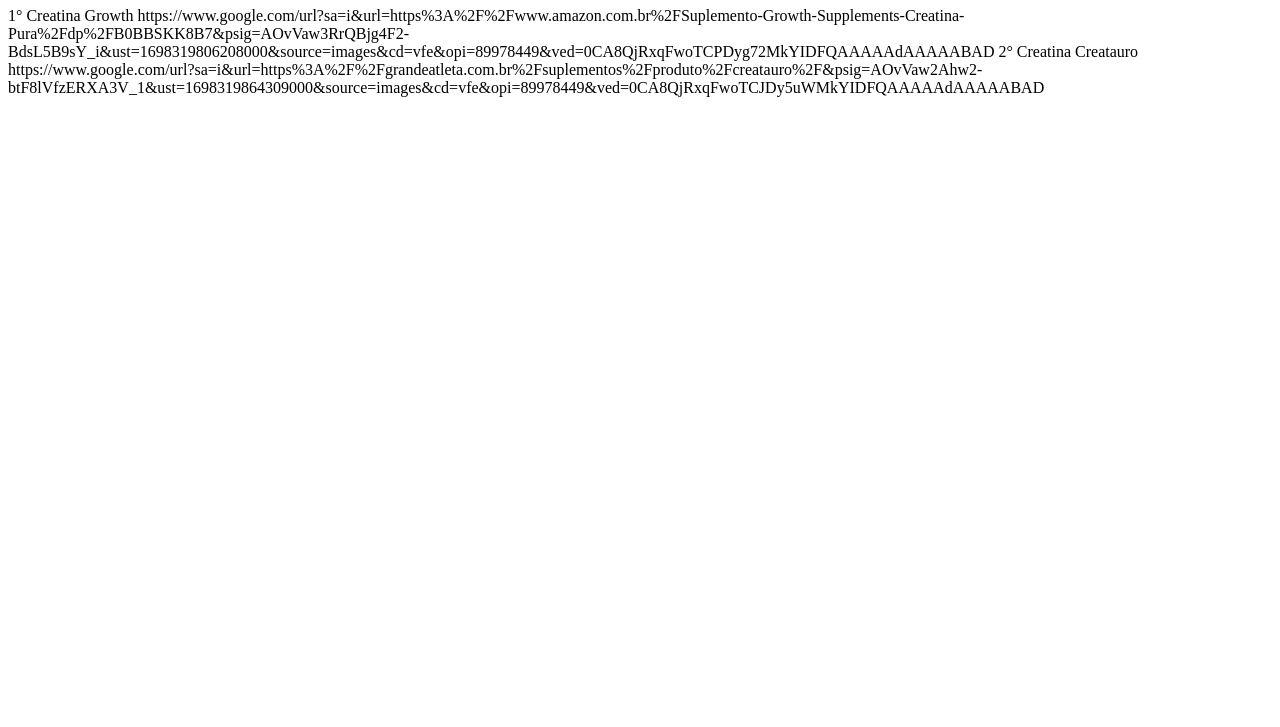
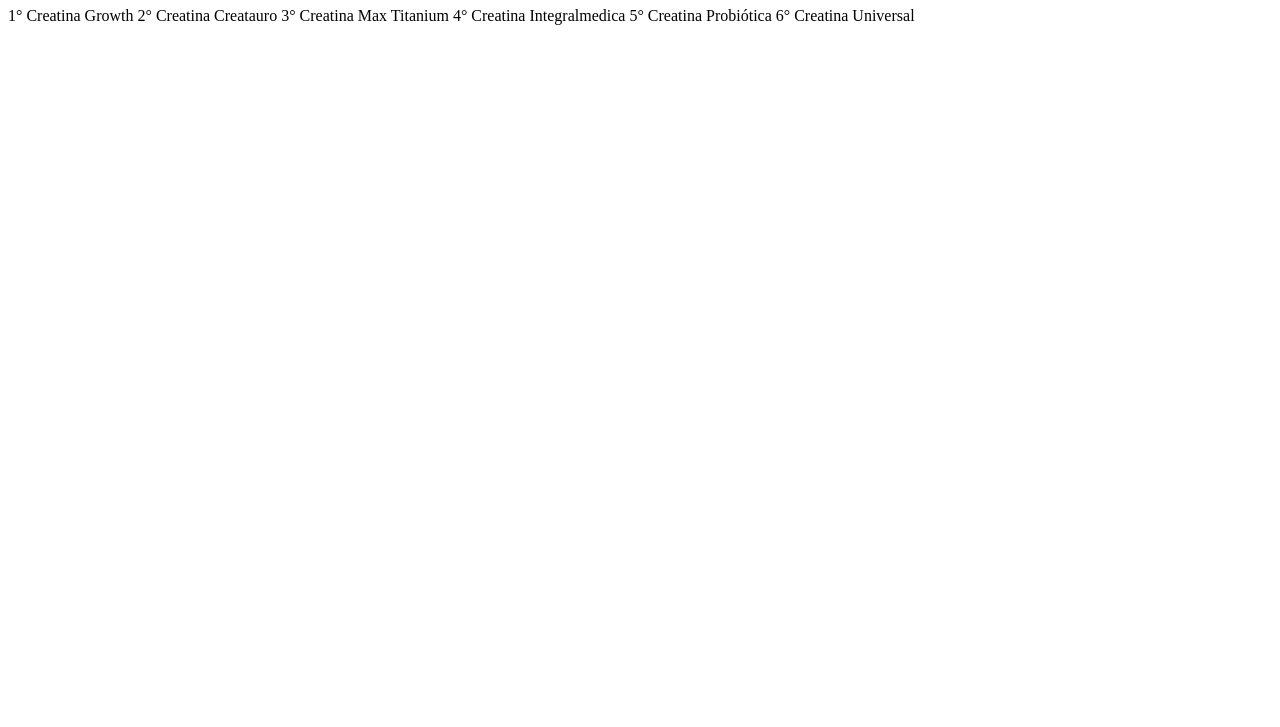
Before and after one commit to Cortezzofc/Cortez-htmll, a plain HTML site: page index.html in a window 1280 px wide. Shown: the part 73-800 px from the top of the page. Drawn offline with Linux system fonts and the light colour scheme.

Commit message:
index.html

```diff
--- a/index.html
+++ b/index.html
@@ -8,8 +8,16 @@
 <body>
     <h1>AS MELHORES CREATINAS</h1>
 
-    1° Creatina Growth https://www.google.com/url?sa=i&url=https%3A%2F%2Fwww.amazon.com.br%2FSuplemento-Growth-Supplements-Creatina-Pura%2Fdp%2FB0BBSKK8B7&psig=AOvVaw3RrQBjg4F2-BdsL5B9sY_i&ust=1698319806208000&source=images&cd=vfe&opi=89978449&ved=0CA8QjRxqFwoTCPDyg72MkYIDFQAAAAAdAAAAABAD
+    1° Creatina Growth
 
-    2° Creatina Creatauro https://www.google.com/url?sa=i&url=https%3A%2F%2Fgrandeatleta.com.br%2Fsuplementos%2Fproduto%2Fcreatauro%2F&psig=AOvVaw2Ahw2-btF8lVfzERXA3V_1&ust=1698319864309000&source=images&cd=vfe&opi=89978449&ved=0CA8QjRxqFwoTCJDy5uWMkYIDFQAAAAAdAAAAABAD
+    2° Creatina Creatauro
+
+    3° Creatina Max Titanium
+
+    4° Creatina Integralmedica
+
+    5° Creatina Probiótica
+
+    6° Creatina Universal
 </body>
 </html>
```
